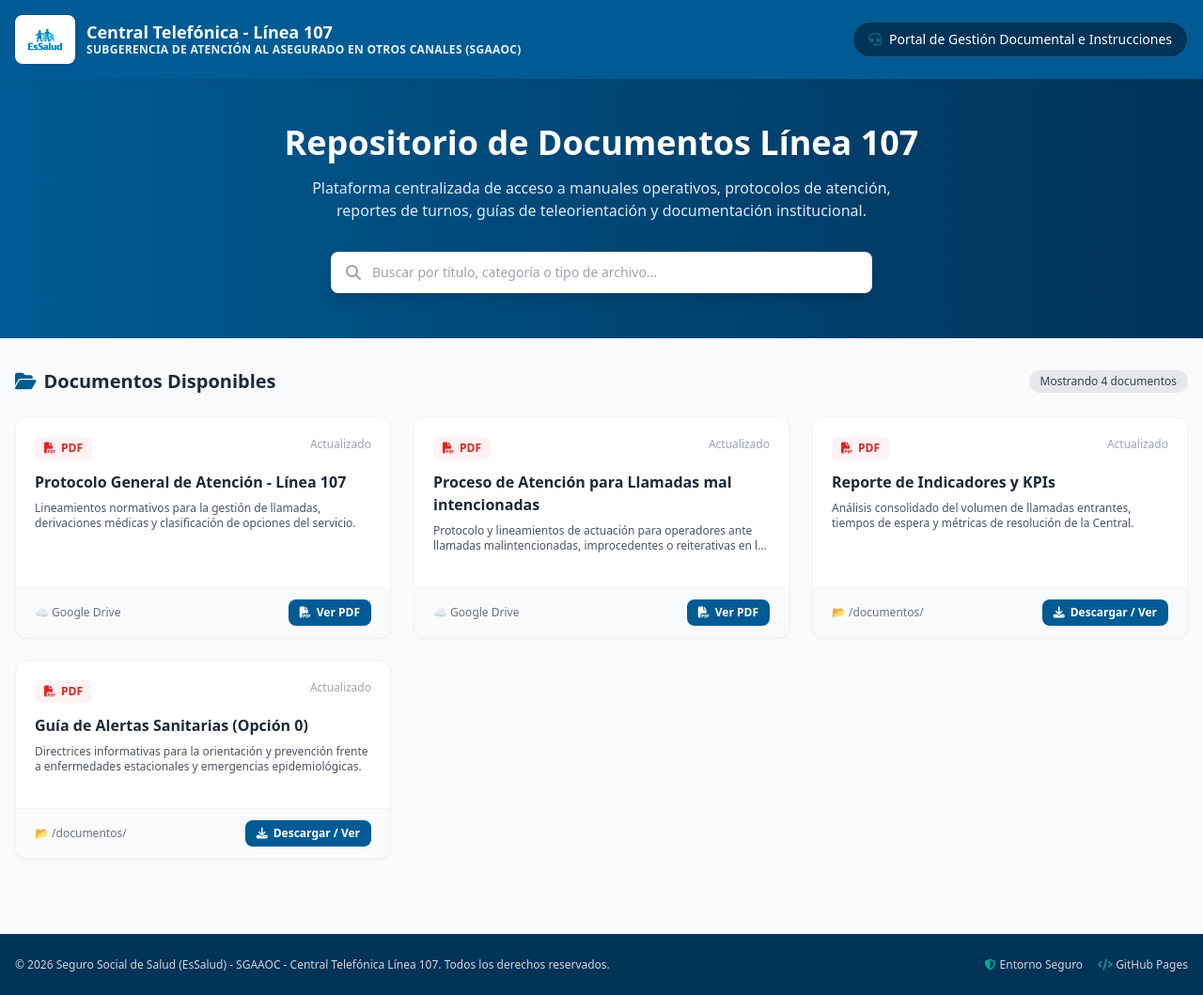
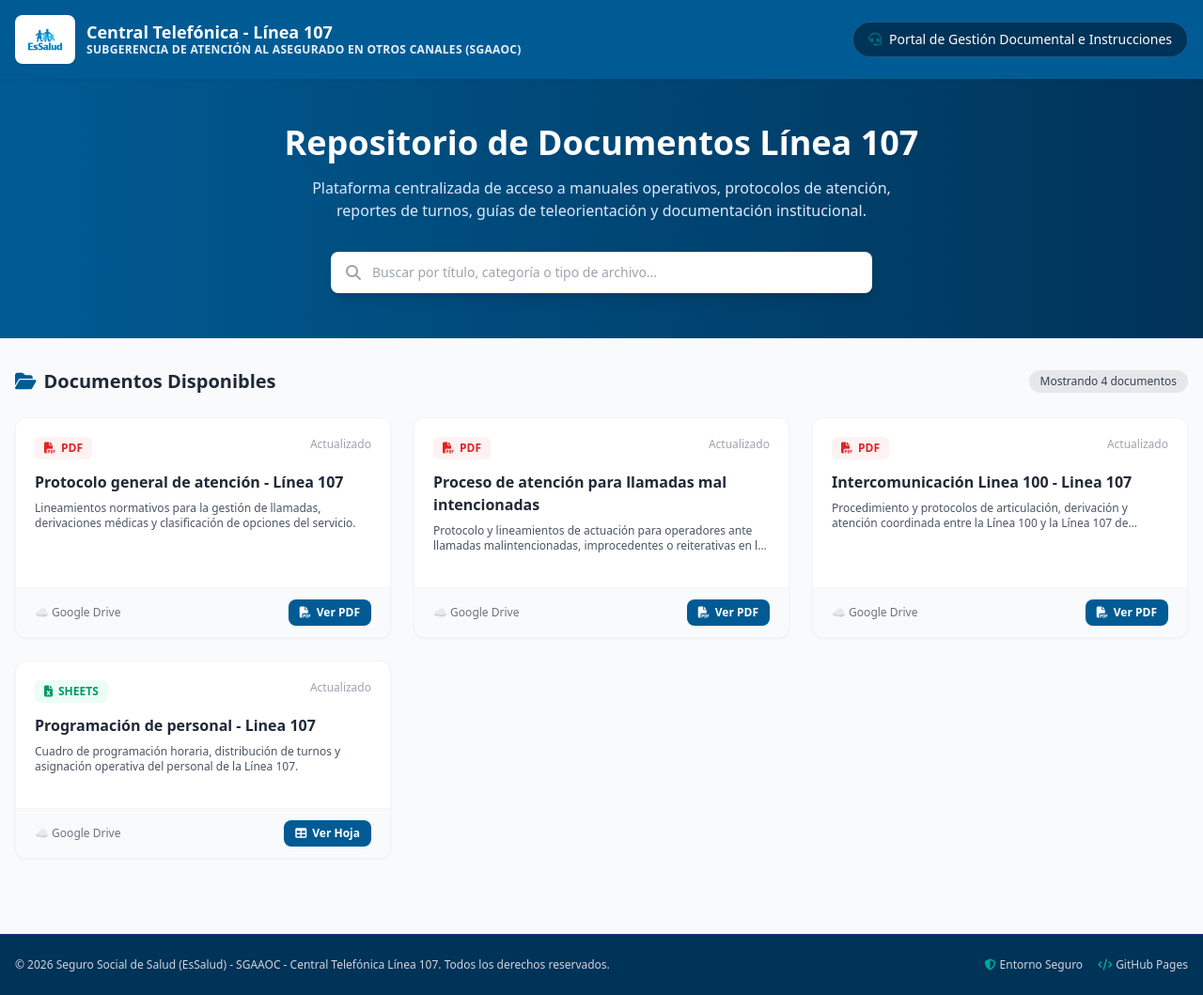
Before and after one commit to SGAAOC/Repositorio_Doc_Linea_107, a plain HTML site: page index.html in a window 1280 px wide. Shown: the whole page at 94% size. Drawn offline with nearby package versions, Linux system fonts and the light colour scheme.

Commit message:
Modificacion en el documento 4

```diff
--- a/index.html
+++ b/index.html
@@ -86,7 +86,7 @@
                         </span>
                         <span class="text-xs text-gray-400 font-medium">Actualizado</span>
                     </div>
-                    <h4 class="font-bold text-gray-800 text-base mb-2 hover:text-essalud-primary transition-colors">Protocolo General de Atención - Línea 107</h4>
+                    <h4 class="font-bold text-gray-800 text-base mb-2 hover:text-essalud-primary transition-colors">Protocolo general de atención - Línea 107</h4>
                     <p class="text-xs text-gray-600 mb-4 line-clamp-2">Lineamientos normativos para la gestión de llamadas, derivaciones médicas y clasificación de opciones del servicio.</p>
                 </div>
 
@@ -126,7 +126,7 @@
                         </span>
                         <span class="text-xs text-gray-400 font-medium">Actualizado</span>
                     </div>
-                    <h4 class="font-bold text-gray-800 text-base mb-2 hover:text-essalud-primary transition-colors">Proceso de Atención para Llamadas mal intencionadas</h4>
+                    <h4 class="font-bold text-gray-800 text-base mb-2 hover:text-essalud-primary transition-colors">Proceso de atención para llamadas mal intencionadas</h4>
                     <p class="text-xs text-gray-600 mb-4 line-clamp-2">Protocolo y lineamientos de actuación para operadores ante llamadas malintencionadas, improcedentes o reiterativas en la Línea 107.</p>
                 </div>
 
@@ -157,8 +157,8 @@
                 </div>
             </div>
 
-            <!-- Documento 3 (PDF) -->
-            <div class="doc-card bg-white rounded-xl shadow-sm hover:shadow-md transition-shadow border border-gray-100 overflow-hidden flex flex-col justify-between" data-title="reporte de indicadores de llamadas y kpis de productividad pdf">
+            <!-- Documento 3 (PDF desde Google Drive) -->
+            <div class="doc-card bg-white rounded-xl shadow-sm hover:shadow-md transition-shadow border border-gray-100 overflow-visible flex flex-col justify-between" data-title="intercomunicacion linea 100 linea 107 pdf">
                 <div class="p-5">
                     <div class="flex justify-between items-start mb-3">
                         <span class="bg-red-50 text-red-600 text-xs font-semibold px-2.5 py-1 rounded-md flex items-center">
@@ -166,34 +166,74 @@
                         </span>
                         <span class="text-xs text-gray-400 font-medium">Actualizado</span>
                     </div>
-                    <h4 class="font-bold text-gray-800 text-base mb-2 hover:text-essalud-primary transition-colors">Reporte de Indicadores y KPIs</h4>
-                    <p class="text-xs text-gray-600 mb-4 line-clamp-2">Análisis consolidado del volumen de llamadas entrantes, tiempos de espera y métricas de resolución de la Central.</p>
+                    <h4 class="font-bold text-gray-800 text-base mb-2 hover:text-essalud-primary transition-colors">Intercomunicación Linea 100 - Linea 107</h4>
+                    <p class="text-xs text-gray-600 mb-4 line-clamp-2">Procedimiento y protocolos de articulación, derivación y atención coordinada entre la Línea 100 y la Línea 107 de EsSalud.</p>
                 </div>
-                <div class="bg-gray-50 px-5 py-3 border-t border-gray-100 flex justify-between items-center">
-                    <span class="text-xs text-gray-500 font-medium">📂 /documentos/</span>
-                    <a href="documentos/kpis_linea107.pdf" target="_blank" class="bg-essalud-primary hover:bg-essalud-dark text-white text-xs font-semibold px-3 py-1.5 rounded-lg transition-colors flex items-center shadow-sm">
-                        <i class="fa-solid fa-download mr-1.5"></i> Descargar / Ver
-                    </a>
+
+                <div class="bg-gray-50 px-5 py-3 border-t border-gray-100 flex justify-between items-center rounded-b-xl">
+                    <span class="text-xs text-gray-500 font-medium">☁️ Google Drive</span>
+
+                    <!-- Contenedor con vista previa flotante al pasar el cursor -->
+                    <div class="relative group">
+                        <!-- Cajita de vista previa -->
+                        <div class="hidden group-hover:block fixed md:absolute bottom-12 right-4 md:right-0 z-50 w-80 h-60 bg-white rounded-xl shadow-2xl border border-gray-200 overflow-hidden pointer-events-none transition-opacity duration-150">
+                            <div class="bg-essalud-dark text-white text-[11px] px-3 py-1.5 flex items-center justify-between">
+                                <span class="truncate font-medium">Vista previa del PDF</span>
+                                <i class="fa-solid fa-eye text-essalud-secondary"></i>
+                            </div>
+                            <iframe
+                                src="https://drive.google.com/file/d/1lALUQW6uvj-sIfAEZjliouPZKztqCXZm/preview"
+                                class="w-full h-[calc(100%-28px)] border-0 bg-gray-100"
+                                loading="lazy"
+                                title="Vista previa del PDF">
+                            </iframe>
+                        </div>
+
+                        <!-- Botón Ver PDF (vista completa en nueva pestaña) -->
+                        <a href="https://drive.google.com/file/d/1lALUQW6uvj-sIfAEZjliouPZKztqCXZm/view?usp=sharing" target="_blank" rel="noopener noreferrer" class="bg-essalud-primary hover:bg-essalud-dark text-white text-xs font-semibold px-3 py-1.5 rounded-lg transition-colors flex items-center shadow-sm">
+                            <i class="fa-solid fa-file-pdf mr-1.5"></i> Ver PDF
+                        </a>
+                    </div>
                 </div>
             </div>
 
-            <!-- Documento 4 (PDF) -->
-            <div class="doc-card bg-white rounded-xl shadow-sm hover:shadow-md transition-shadow border border-gray-100 overflow-hidden flex flex-col justify-between" data-title="guia de alertas sanitarias opcion 0 prevencion pdf">
+            <!-- Documento 4 (Google Sheets desde Google Drive) -->
+            <div class="doc-card bg-white rounded-xl shadow-sm hover:shadow-md transition-shadow border border-gray-100 overflow-visible flex flex-col justify-between" data-title="programacion de personal linea 107 google sheets hoja de calculo turnos horarios">
                 <div class="p-5">
                     <div class="flex justify-between items-start mb-3">
-                        <span class="bg-red-50 text-red-600 text-xs font-semibold px-2.5 py-1 rounded-md flex items-center">
-                            <i class="fa-solid fa-file-pdf mr-1.5"></i> PDF
+                        <span class="bg-emerald-50 text-emerald-600 text-xs font-semibold px-2.5 py-1 rounded-md flex items-center">
+                            <i class="fa-solid fa-file-excel mr-1.5"></i> SHEETS
                         </span>
                         <span class="text-xs text-gray-400 font-medium">Actualizado</span>
                     </div>
-                    <h4 class="font-bold text-gray-800 text-base mb-2 hover:text-essalud-primary transition-colors">Guía de Alertas Sanitarias (Opción 0)</h4>
-                    <p class="text-xs text-gray-600 mb-4 line-clamp-2">Directrices informativas para la orientación y prevención frente a enfermedades estacionales y emergencias epidemiológicas.</p>
+                    <h4 class="font-bold text-gray-800 text-base mb-2 hover:text-essalud-primary transition-colors">Programación de personal - Linea 107</h4>
+                    <p class="text-xs text-gray-600 mb-4 line-clamp-2">Cuadro de programación horaria, distribución de turnos y asignación operativa del personal de la Línea 107.</p>
                 </div>
-                <div class="bg-gray-50 px-5 py-3 border-t border-gray-100 flex justify-between items-center">
-                    <span class="text-xs text-gray-500 font-medium">📂 /documentos/</span>
-                    <a href="documentos/guia_alertas_sanitarias.pdf" target="_blank" class="bg-essalud-primary hover:bg-essalud-dark text-white text-xs font-semibold px-3 py-1.5 rounded-lg transition-colors flex items-center shadow-sm">
-                        <i class="fa-solid fa-download mr-1.5"></i> Descargar / Ver
-                    </a>
+
+                <div class="bg-gray-50 px-5 py-3 border-t border-gray-100 flex justify-between items-center rounded-b-xl">
+                    <span class="text-xs text-gray-500 font-medium">☁️ Google Drive</span>
+
+                    <!-- Contenedor con vista previa flotante al pasar el cursor -->
+                    <div class="relative group">
+                        <!-- Cajita de vista previa -->
+                        <div class="hidden group-hover:block fixed md:absolute bottom-12 right-4 md:right-0 z-50 w-80 h-60 bg-white rounded-xl shadow-2xl border border-gray-200 overflow-hidden pointer-events-none transition-opacity duration-150">
+                            <div class="bg-essalud-dark text-white text-[11px] px-3 py-1.5 flex items-center justify-between">
+                                <span class="truncate font-medium">Vista previa de la hoja</span>
+                                <i class="fa-solid fa-eye text-essalud-secondary"></i>
+                            </div>
+                            <iframe
+                                src="https://docs.google.com/spreadsheets/d/1r34gb4Cv1EMt-47LGF7wZIcGl1wvE3s1z15Z4dPwbrI/preview"
+                                class="w-full h-[calc(100%-28px)] border-0 bg-gray-100"
+                                loading="lazy"
+                                title="Vista previa de Programación de personal">
+                            </iframe>
+                        </div>
+
+                        <!-- Botón Ver Hoja (vista completa en nueva pestaña) -->
+                        <a href="https://docs.google.com/spreadsheets/d/1r34gb4Cv1EMt-47LGF7wZIcGl1wvE3s1z15Z4dPwbrI/edit?usp=sharing" target="_blank" rel="noopener noreferrer" class="bg-essalud-primary hover:bg-essalud-dark text-white text-xs font-semibold px-3 py-1.5 rounded-lg transition-colors flex items-center shadow-sm">
+                            <i class="fa-solid fa-table mr-1.5"></i> Ver Hoja
+                        </a>
+                    </div>
                 </div>
             </div>
 
```
